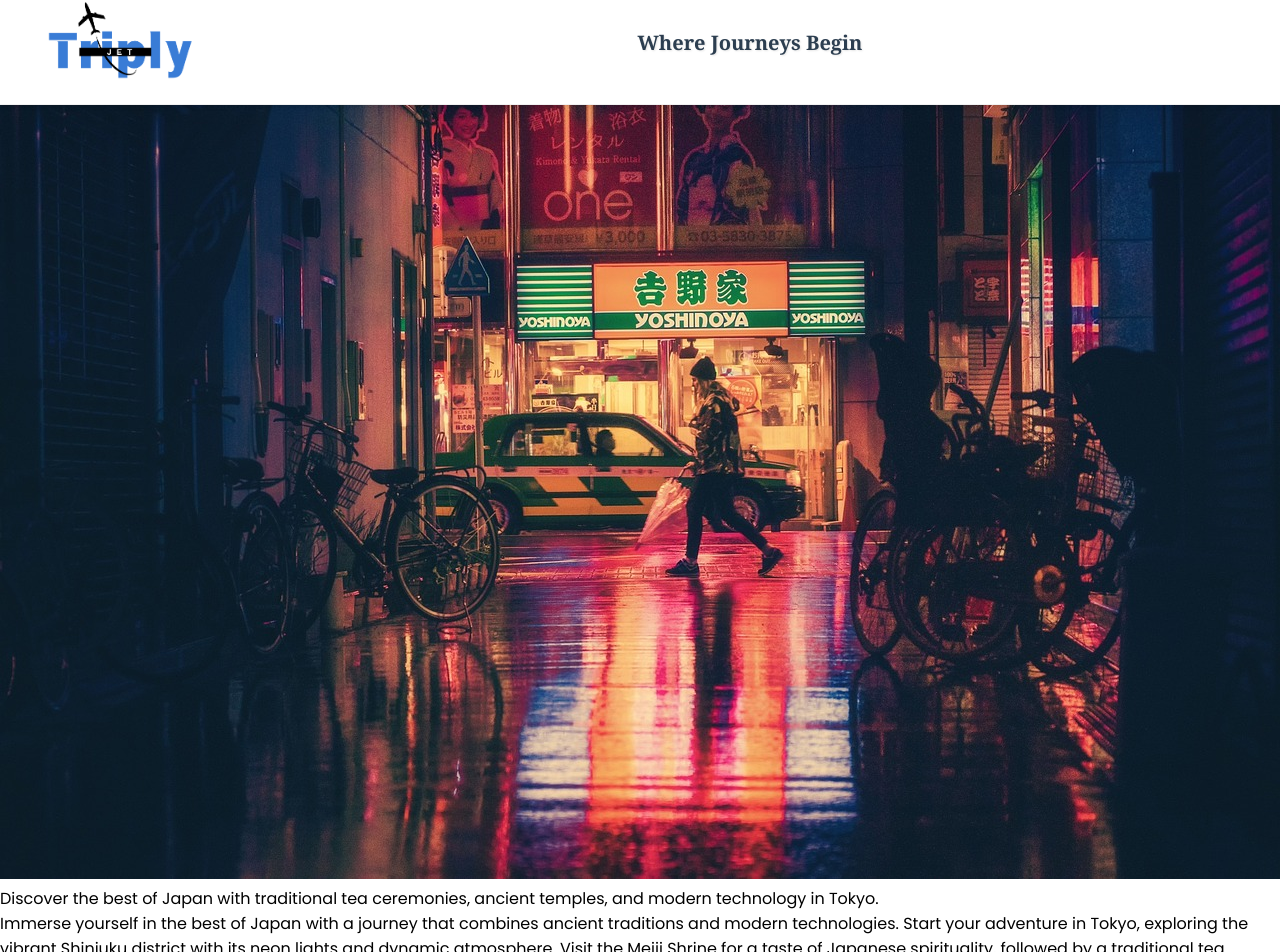
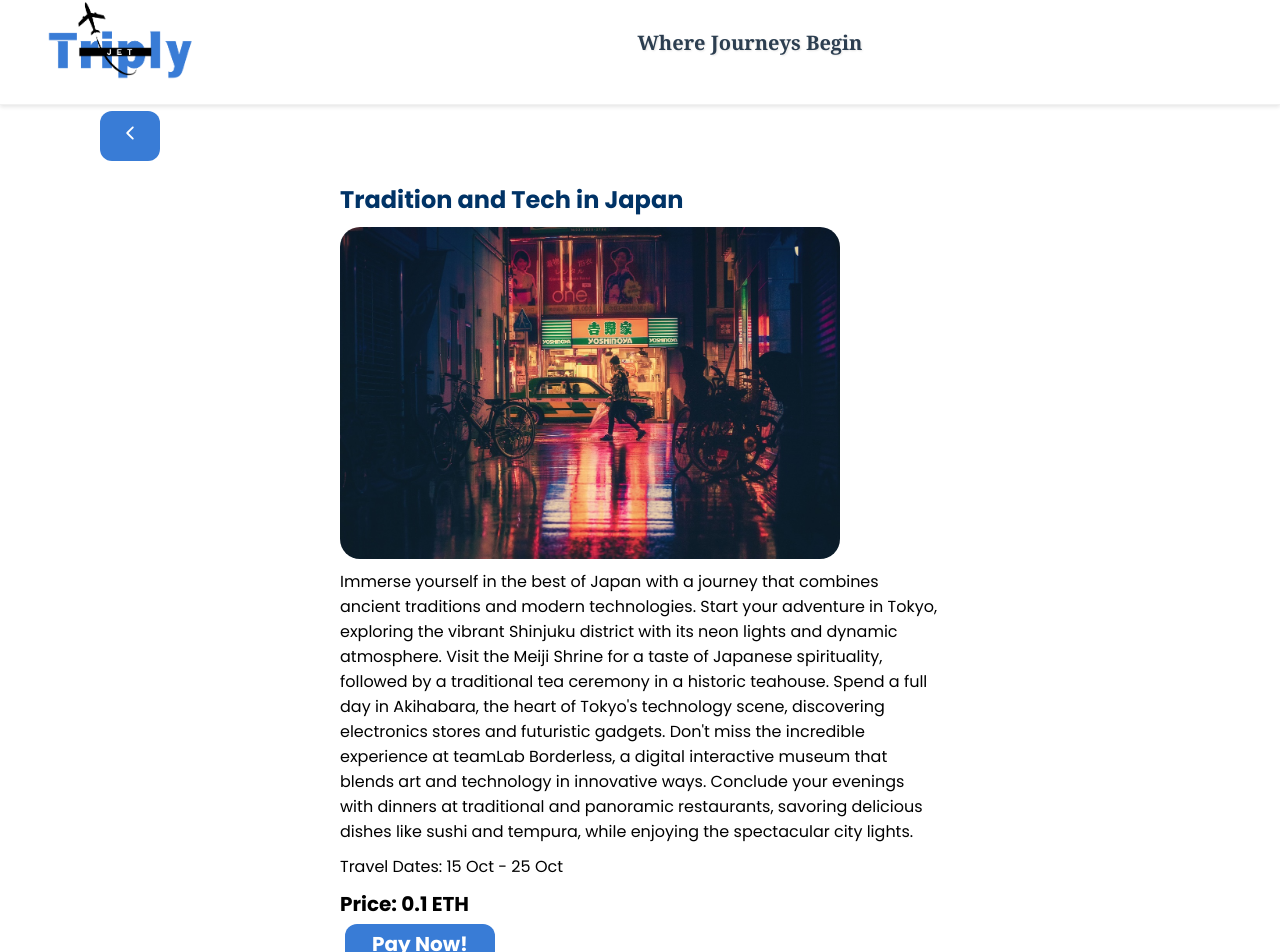
Before and after one commit to stampcodes/triply_jet, a React (Vite) app: page /trip/1 in a window 1280 px wide. Shown: the part 20-972 px from the top of the page. Built offline with nearby package versions, Linux system fonts and the light colour scheme; no server answers; what @web3modal/wagmi, wagmi would draw is missing.

Commit message:
completata la pagina tripDetails

```diff
--- a/src/data/data.ts
+++ b/src/data/data.ts
@@ -39,7 +39,7 @@
       description:
         "Discover the ultimate tropical escape in Hawaii, with pristine beaches, lush landscapes, and a rich cultural heritage.",
       details:
-        "Discover the tropical paradise of Hawaii with an experience that takes you between pristine beaches and a rich cultural heritage. Arrive in Honolulu and immediately relax on the famous Waikiki Beach, enjoying the sunset and a dinner with an ocean view. Explore the island of Oahu, visiting the Diamond Head crater for breathtaking panoramic views, and Pearl Harbor for an immersion in World War II history. Relax on the North Shore beaches, famous for their waves and surfers, and discover Hawaiian culture by participating in hula and ukulele workshops. Visit local craft markets for unique souvenirs and take a catamaran excursion to spot dolphins and sea turtles. Conclude your days with beachfront dinners while enjoying the stunning Hawaiian sunsets, for an unforgettable experience in paradise.",
+        "Discover tropical paradise Hawaii: pristine beaches, rich cultural heritage. Relax on Waikiki Beach, enjoy sunset, dinner with ocean view. Explore Oahu: Diamond Head crater, Pearl Harbor history. Relax North Shore beaches, waves, surfers. Discover Hawaiian culture: hula, ukulele workshops. Visit craft markets, unique souvenirs. Catamaran excursion: spot dolphins, sea turtles. Conclude with beachfront dinners, stunning sunsets, unforgettable paradise experience.",
       travelDates: "1 May - 20 May",
       price: 0.1,
     },
--- a/src/hook/useScrollify/useScrollify.ts
+++ b/src/hook/useScrollify/useScrollify.ts
@@ -1,3 +1,4 @@
+// useScrollify.ts
 import { useEffect, useState } from "react";
 import $ from "jquery";
 import "jquery-scrollify";
@@ -8,6 +9,7 @@
       (options?: ScrollifyOptions): void;
       update(): void;
       destroy(): void;
+      isInitialized?: boolean;
     };
   }
 }
@@ -33,16 +35,9 @@
 const useScrollify = () => {
   const [isScrollifyInitialized, setIsScrollifyInitialized] = useState(false);
 
-  const isDesktop = () => {
-    return (
-      window.innerWidth > 768 && !/Mobi|Android/i.test(navigator.userAgent)
-    );
-  };
-
   useEffect(() => {
-    const handleResize = () => {
-      if (isDesktop()) {
-        if (!isScrollifyInitialized) {
+    const initializeScrollify = () => {
+      if (window.innerWidth > 768 && !isScrollifyInitialized) {
         $.scrollify({
           section: ".div-scrollify",
           sectionName: false,
@@ -66,26 +61,41 @@
         });
         setIsScrollifyInitialized(true);
       }
-      } else {
+    };
+
+    const destroyScrollify = () => {
       if (isScrollifyInitialized) {
         $.scrollify.destroy();
         setIsScrollifyInitialized(false);
       }
+    };
+
+    const handleResize = () => {
+      if (window.innerWidth > 768) {
+        initializeScrollify();
+      } else {
+        destroyScrollify();
       }
     };
 
-    // Initial check
+    const handleLoad = () => {
       handleResize();
+    };
 
-    // Add event listener
+    if (document.readyState === "complete") {
+      handleLoad();
+    } else {
+      window.addEventListener("load", handleLoad);
+    }
+
+    // Add resize event listener
     window.addEventListener("resize", handleResize);
 
     // Cleanup on unmount
     return () => {
+      window.removeEventListener("load", handleLoad);
       window.removeEventListener("resize", handleResize);
-      if (isScrollifyInitialized) {
-        $.scrollify.destroy();
-      }
+      destroyScrollify();
     };
   }, [isScrollifyInitialized]);
 
--- /dev/null
+++ b/src/pages/TripDetails/TripDetails.module.css
@@ -0,0 +1,70 @@
+.img {
+  width: 500px;
+  border-radius: 20px;
+}
+
+.container {
+  display: flex;
+  flex-direction: column;
+  height: auto;
+  width: 50%;
+  padding: 20px;
+  margin-left: 25%;
+}
+
+.container p {
+  margin-top: 10px;
+}
+
+.price {
+  font-size: 20px;
+  font-weight: 700;
+}
+
+.title {
+  margin-bottom: 10px;
+}
+
+.backIcon {
+  margin-top: 130px;
+}
+
+.backButton {
+  background-color: #397cd6;
+  color: #ffffff;
+  font-weight: 700;
+  border: none;
+  padding: 10px 20px;
+  text-align: center;
+  text-decoration: none;
+  display: inline-block;
+  font-size: 20px;
+  margin: 1px 100px;
+  cursor: pointer;
+  border-radius: 12px;
+  transition: background-color 0.3s ease;
+}
+
+.backButton:hover {
+  background-color: #629ce8;
+}
+
+.payButton {
+  width: 150px;
+  background-color: #397cd6;
+  color: #ffffff;
+  font-weight: 700;
+  border: none;
+  padding: 5px 10px;
+  text-align: center;
+  text-decoration: none;
+  font-size: 20px;
+  margin: 5px;
+  cursor: pointer;
+  border-radius: 12px;
+  transition: background-color 0.3s ease;
+}
+
+.payButton:hover {
+  background-color: #629ce8;
+}
--- a/src/pages/TripDetails/TripDetails.tsx
+++ b/src/pages/TripDetails/TripDetails.tsx
@@ -1,8 +1,13 @@
 import { useParams } from "react-router-dom";
 import data, { Card } from "../../data/data";
 import Navbar from "../../components/Navbar/Navbar";
+import styles from "./TripDetails.module.css";
+import { useLocation, useNavigate } from "react-router-dom";
+import { IoIosArrowBack } from "react-icons/io";
 
 const TripDetails: React.FC = () => {
+  const location = useLocation();
+  const navigate = useNavigate();
   const { id } = useParams<{ id: string }>();
 
   if (!id) {
@@ -20,17 +25,28 @@
   if (!trip) {
     return <div>Offer not found!</div>;
   }
+  const handleBackClick = () => {
+    navigate("/");
+  };
 
   return (
-    <div>
+    <>
       <Navbar />
-      <h1>{trip.name}</h1>
-      <img src={trip.image} alt={trip.name} />
-      <p>{trip.description}</p>
-      <p>{trip.details}</p>
-      <p>Travel Dates: {trip.travelDates}</p>
-      <p>Price: {trip.price} ETH</p>
-    </div>
+      <div className={styles.backIcon}>
+        <button className={styles.backButton} onClick={handleBackClick}>
+          <IoIosArrowBack />
+        </button>
+      </div>
+
+      <div className={styles.container}>
+        <h2 className={styles.title}>{trip.name}</h2>
+        <img className={styles.img} src={trip.image} alt={trip.name} />
+        <p>{trip.details}</p>
+        <p>Travel Dates: {trip.travelDates}</p>
+        <p className={styles.price}>Price: {trip.price} ETH</p>
+        <button className={styles.payButton}>Pay Now!</button>
+      </div>
+    </>
   );
 };
 
```
Lines whose indentation alone changed are shown as unchanged.
